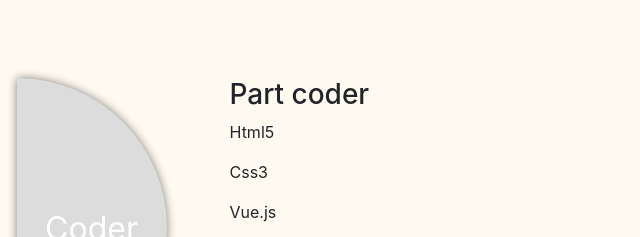
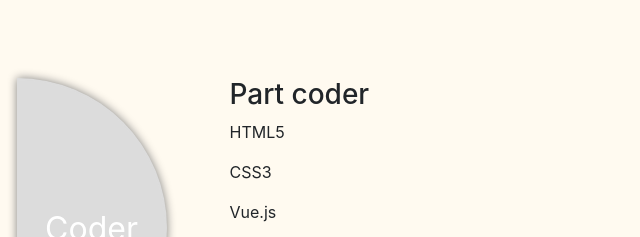
Before and after one commit to zilingchen/web, a plain HTML site: page index.html in a window 1280 px wide. Shown: the part 1000-1237 px from the top of the page, 640-1280 px from the left. Drawn offline with Linux system fonts and the light colour scheme.

Commit message:
Update index.html

```diff
--- a/index.html
+++ b/index.html
@@ -277,8 +277,8 @@
         <span id="cod" class="ml-5"></span>
         <div class="col-3 ml-5">
           <h3>Part coder</h3>
-          <p>Html5</p>
-          <p>Css3</p>
+          <p>HTML5</p>
+          <p>CSS3</p>
           <p>Vue.js</p>
           <p>Bootstrap</p>
           <p>JavaScript</p>
```
